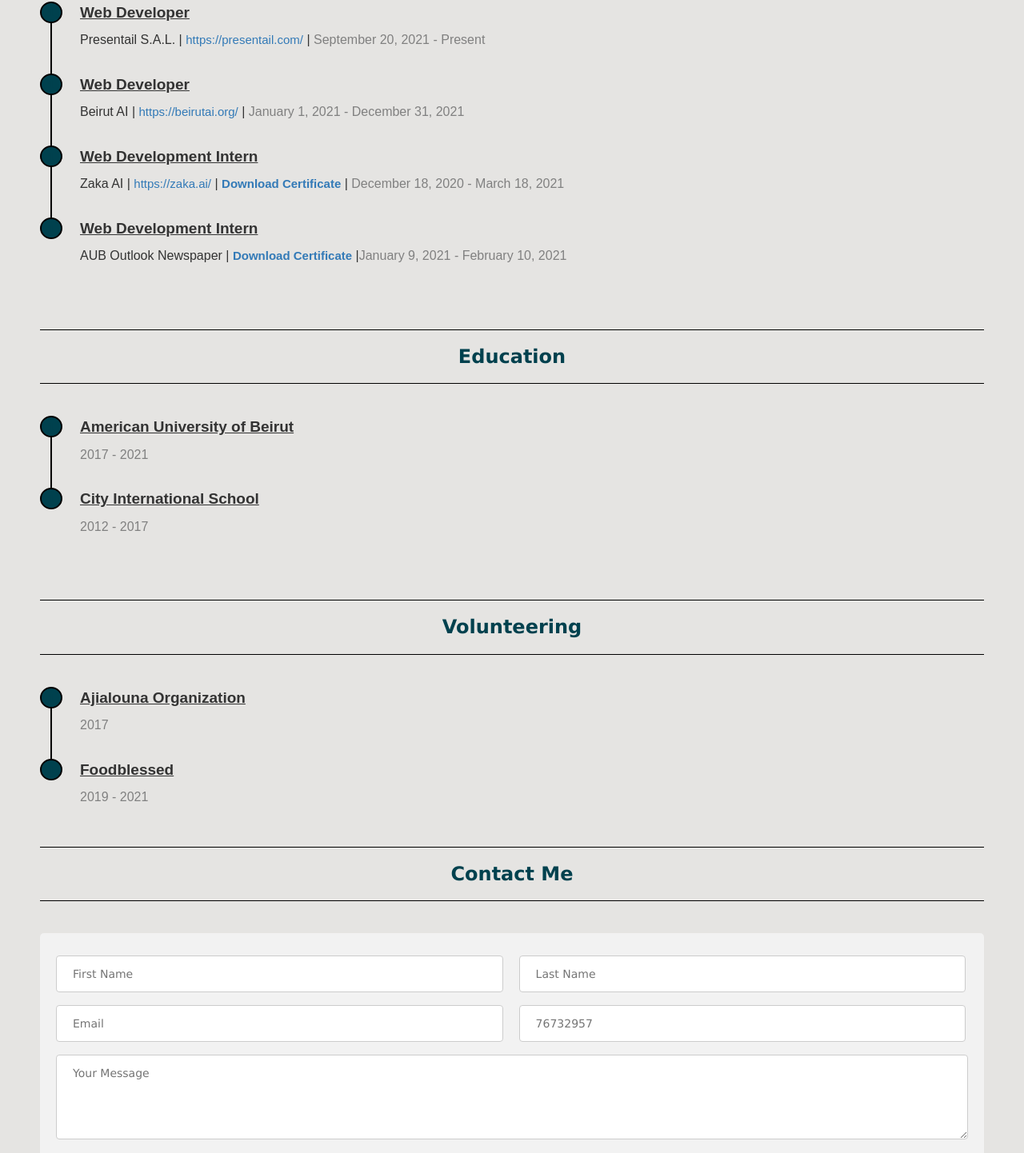
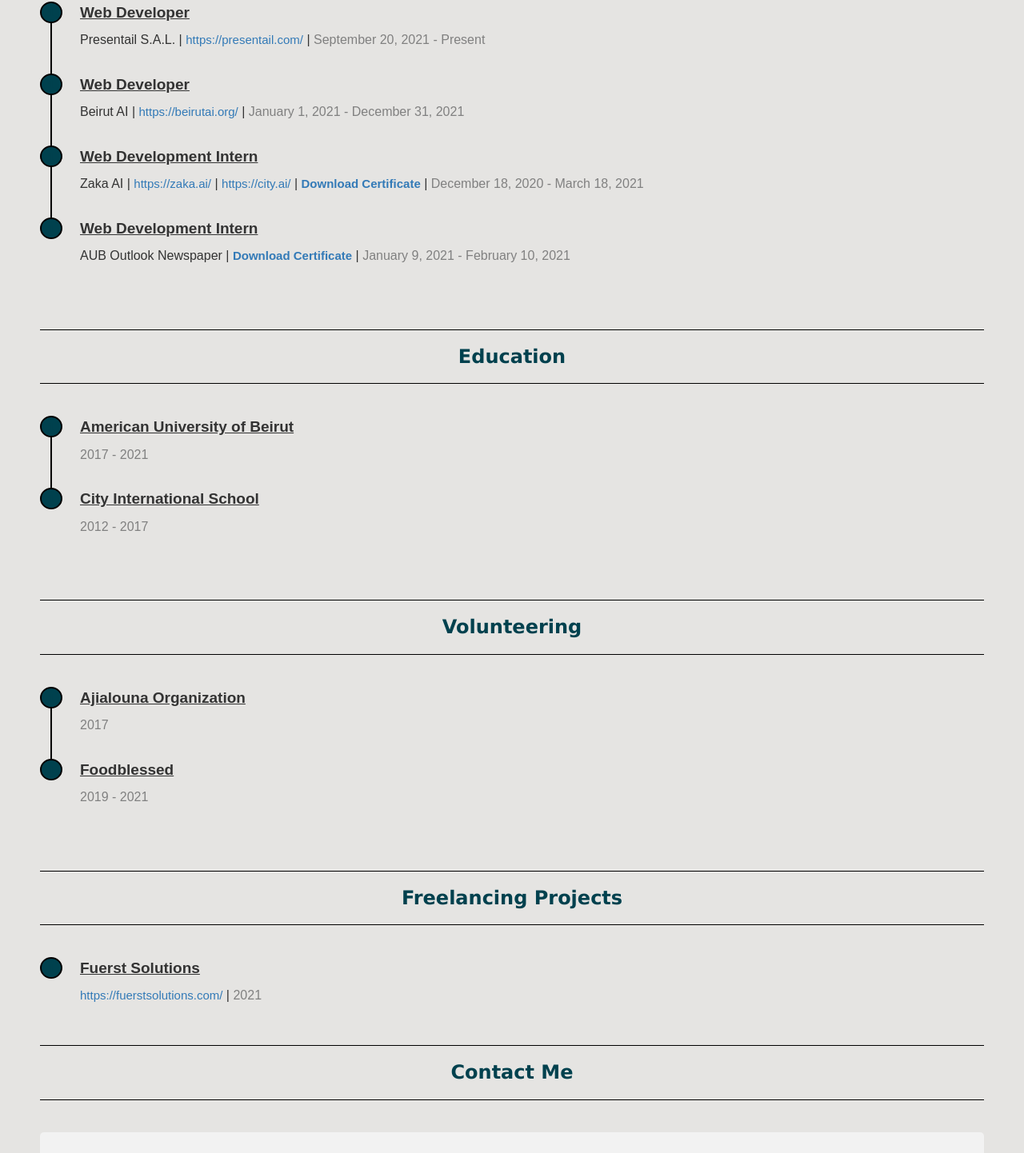
Before and after one commit to mohamadfaresidilbi/fares-idilbi, a React (Create React App) app: page / in a window 1280 px wide. Shown: the part 1072-2514 px from the top of the page at 80% size. Built offline with nearby package versions, Linux system fonts and the light colour scheme.

Commit message:
freelance

```diff
--- a/src/Comp/Body.jsx
+++ b/src/Comp/Body.jsx
@@ -5,6 +5,7 @@ import Skills from "./Skills";
 import Experience from "./Experience";
 import Education from "./Education";
 import Volunteer from "./Volunteer";
+import Freelance from "./Freelance";
 
 function Body() {
 
@@ -22,6 +23,8 @@ function Body() {
 
             <Volunteer />
 
+            <Freelance />
+
             <Email />
 
         </body>
--- a/src/Comp/Experience.jsx
+++ b/src/Comp/Experience.jsx
@@ -11,8 +11,8 @@ function Experience() {
                     <ul>
                         <li><p id="title-pad"><u>Web Developer</u></p><p>Presentail S.A.L. | <a href="https://presentail.com/" target="_blank">https://presentail.com/</a> | <span id="greys">September 20, 2021 - Present</span></p></li>
                         <li><p id="title-pad"><u>Web Developer</u></p><p>Beirut AI | <a href="https://beirutai.org/" target="_blank">https://beirutai.org/</a> | <span id="greys">January 1, 2021 - December 31, 2021</span> </p></li>
-                        <li><p id="title-pad"><u>Web Development Intern</u></p><p>Zaka AI | <a href="https://zaka.ai/" target="_blank">https://zaka.ai/</a> | <a href={Zaka} target="_blank" class="cv" download="Zaka Certificate"><b>Download Certificate</b></a> | <span id="greys">December 18, 2020 - March 18, 2021</span> </p></li>
-                        <li><p id="title-pad"><u>Web Development Intern</u></p><p>AUB Outlook Newspaper | <a href={Outlook} target="_blank" class="cv" download="AUB Outlook Certificate"><b>Download Certificate</b></a> |<span id="greys">January 9, 2021 - February 10, 2021</span></p></li>
+                        <li><p id="title-pad"><u>Web Development Intern</u></p><p>Zaka AI | <a href="https://zaka.ai/" target="_blank">https://zaka.ai/</a> | <a href="https://city.ai/" target="_blank">https://city.ai/</a> | <a href={Zaka} target="_blank" class="cv" download="Zaka Certificate"><b>Download Certificate</b></a> | <span id="greys">December 18, 2020 - March 18, 2021</span> </p></li>
+                        <li><p id="title-pad"><u>Web Development Intern</u></p><p>AUB Outlook Newspaper | <a href={Outlook} target="_blank" class="cv" download="AUB Outlook Certificate"><b>Download Certificate</b></a> |<span id="greys"> January 9, 2021 - February 10, 2021</span></p></li>
                     </ul>
                 </div>
             </section>
--- /dev/null
+++ b/src/Comp/Freelance.jsx
@@ -0,0 +1,18 @@
+import React from "react";
+
+function Freelance() {
+
+    return (
+            <section class="my-exp" id="experience">
+                <h3>Freelancing Projects</h3>
+                <div>
+                    <ul>
+                        <li><p id="title-pad"><u>Fuerst Solutions</u></p><p><a href="https://fuerstsolutions.com/" target="_blank">https://fuerstsolutions.com/</a> | <span id="greys">2021</span></p></li>
+
+                    </ul>
+                </div>
+            </section>
+    );
+}
+
+export default Freelance;
```
